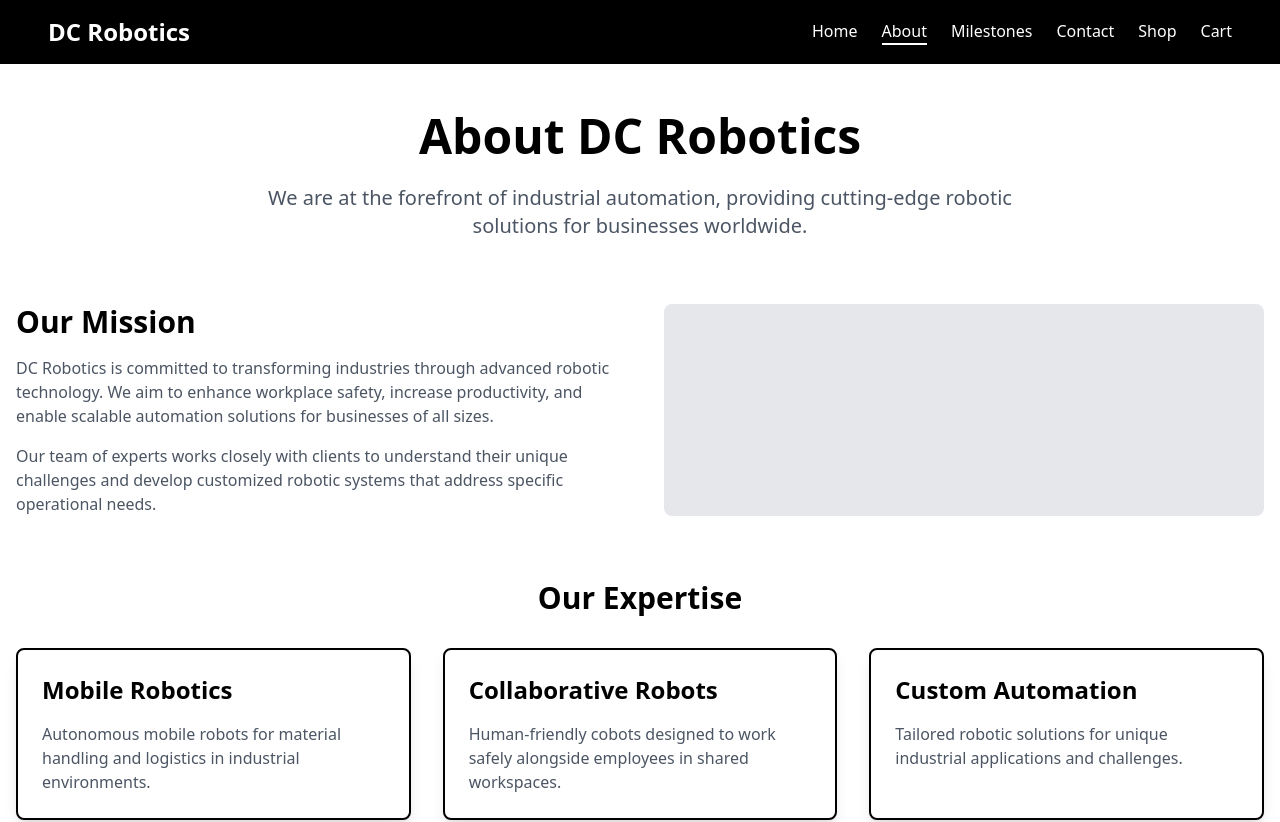
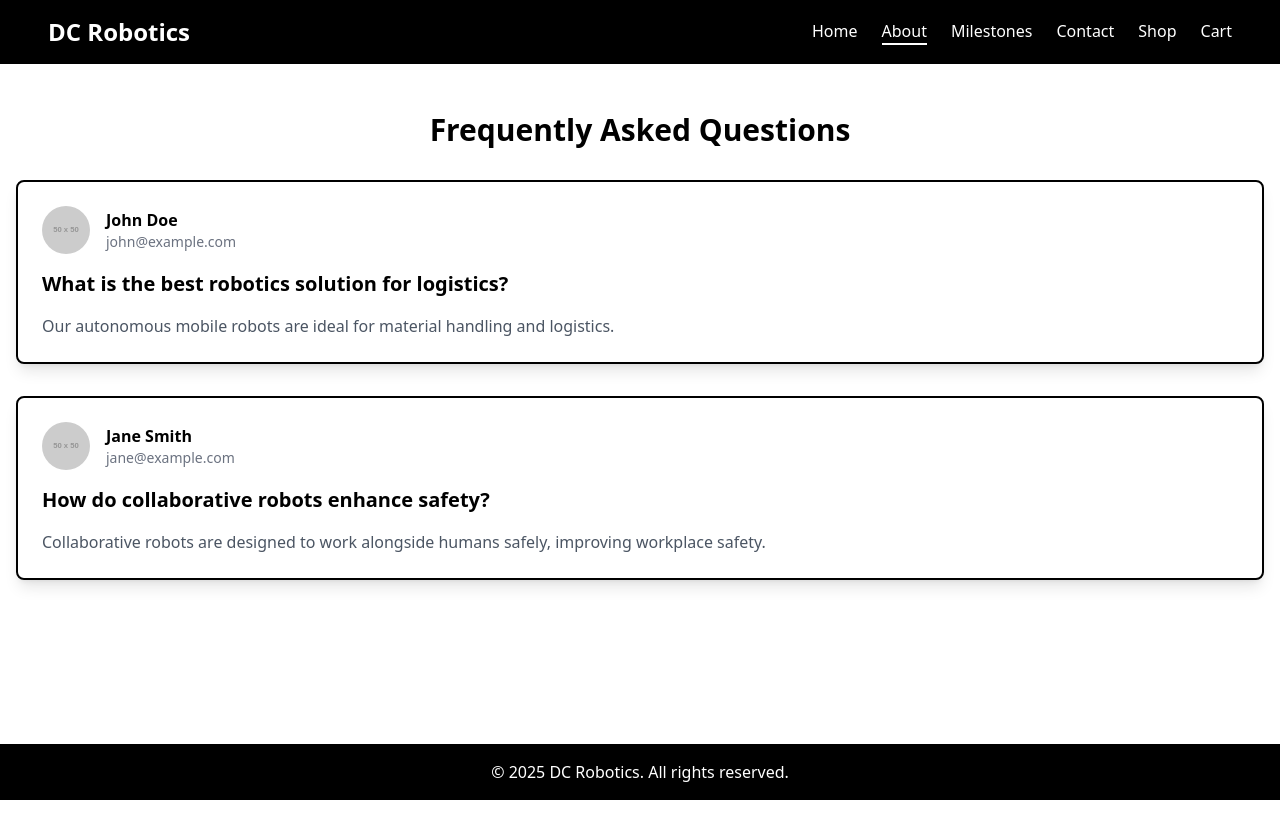
Before and after one commit to ayushsureshmethalayil/dc-robotics-hub, a React (Vite) app: page /about in a window 1280 px wide. Shown: the top 822 px of the page. After the commit the page ends 800 px from the top, so only its background shows below. Built offline with nearby package versions, Linux system fonts and the light colour scheme.

Commit message:
About.tsx

```diff
--- a/src/pages/About.tsx
+++ b/src/pages/About.tsx
@@ -1,56 +1,42 @@
-
 import React from 'react';
 
 const About = () => {
   return (
     <div className="container mx-auto py-12 px-4">
-      <section className="text-center mb-16 animate-fade-in">
-        <h1 className="text-5xl font-bold mb-6 text-black">About DC Robotics</h1>
-        <p className="text-xl text-gray-600 max-w-3xl mx-auto">
-          We are at the forefront of industrial automation, providing cutting-edge robotic solutions for businesses worldwide.
-        </p>
-      </section>
+      {/* Existing content */}
 
-      <section className="grid md:grid-cols-2 gap-12 mb-16">
-        <div className="animate-fade-in space-y-4">
-          <h2 className="text-3xl font-bold text-black">Our Mission</h2>
-          <p className="text-gray-600">
-            DC Robotics is committed to transforming industries through advanced robotic technology.
-            We aim to enhance workplace safety, increase productivity, and enable scalable automation
-            solutions for businesses of all sizes.
-          </p>
-          <p className="text-gray-600">
-            Our team of experts works closely with clients to understand their unique challenges
-            and develop customized robotic systems that address specific operational needs.
-          </p>
-        </div>
-        <div className="bg-gray-200 rounded-lg animate-slide-in h-64 md:h-auto"></div>
-      </section>
-
+      {/* FAQ Section */}
       <section className="mb-16">
-        <h2 className="text-3xl font-bold mb-8 text-center text-black animate-fade-in">Our Expertise</h2>
-        <div className="grid md:grid-cols-3 gap-8">
+        <h2 className="text-3xl font-bold mb-8 text-center text-black animate-fade-in">Frequently Asked Questions</h2>
+        <div className="space-y-8">
           {[
             {
-              title: "Mobile Robotics",
-              description: "Autonomous mobile robots for material handling and logistics in industrial environments."
+              name: "John Doe",
+              question: "What is the best robotics solution for logistics?",
+              email: "john@example.com",
+              answer: "Our autonomous mobile robots are ideal for material handling and logistics.",
+              profileIcon: "https://via.placeholder.com/50"
             },
             {
-              title: "Collaborative Robots",
-              description: "Human-friendly cobots designed to work safely alongside employees in shared workspaces."
-            },
-            {
-              title: "Custom Automation",
-              description: "Tailored robotic solutions for unique industrial applications and challenges."
+              name: "Jane Smith",
+              question: "How do collaborative robots enhance safety?",
+              email: "jane@example.com",
+              answer: "Collaborative robots are designed to work alongside humans safely, improving workplace safety.",
+              profileIcon: "https://via.placeholder.com/50"
             }
-          ].map((item, index) => (
+          ].map((faq, index) => (
             <div
-              key={item.title}
-              className="bg-white border-2 border-black p-6 rounded-lg shadow-lg hover:scale-105 transition-transform animate-scale-in"
-              style={{ animationDelay: `${index * 200}ms` }}
-            >
-              <h3 className="text-2xl font-bold mb-4 text-black">{item.title}</h3>
-              <p className="text-gray-600">{item.description}</p>
+              key={index}
+              className="bg-white border-2 border-black p-6 rounded-lg shadow-lg">
+              <div className="flex items-center mb-4">
+                <img src={faq.profileIcon} alt="Profile" className="w-12 h-12 rounded-full mr-4" />
+                <div>
+                  <p className="font-bold">{faq.name}</p>
+                  <p className="text-sm text-gray-500">{faq.email}</p>
+                </div>
+              </div>
+              <p className="text-xl font-semibold mb-4">{faq.question}</p>
+              <p className="text-gray-600">{faq.answer}</p>
             </div>
           ))}
         </div>
```
